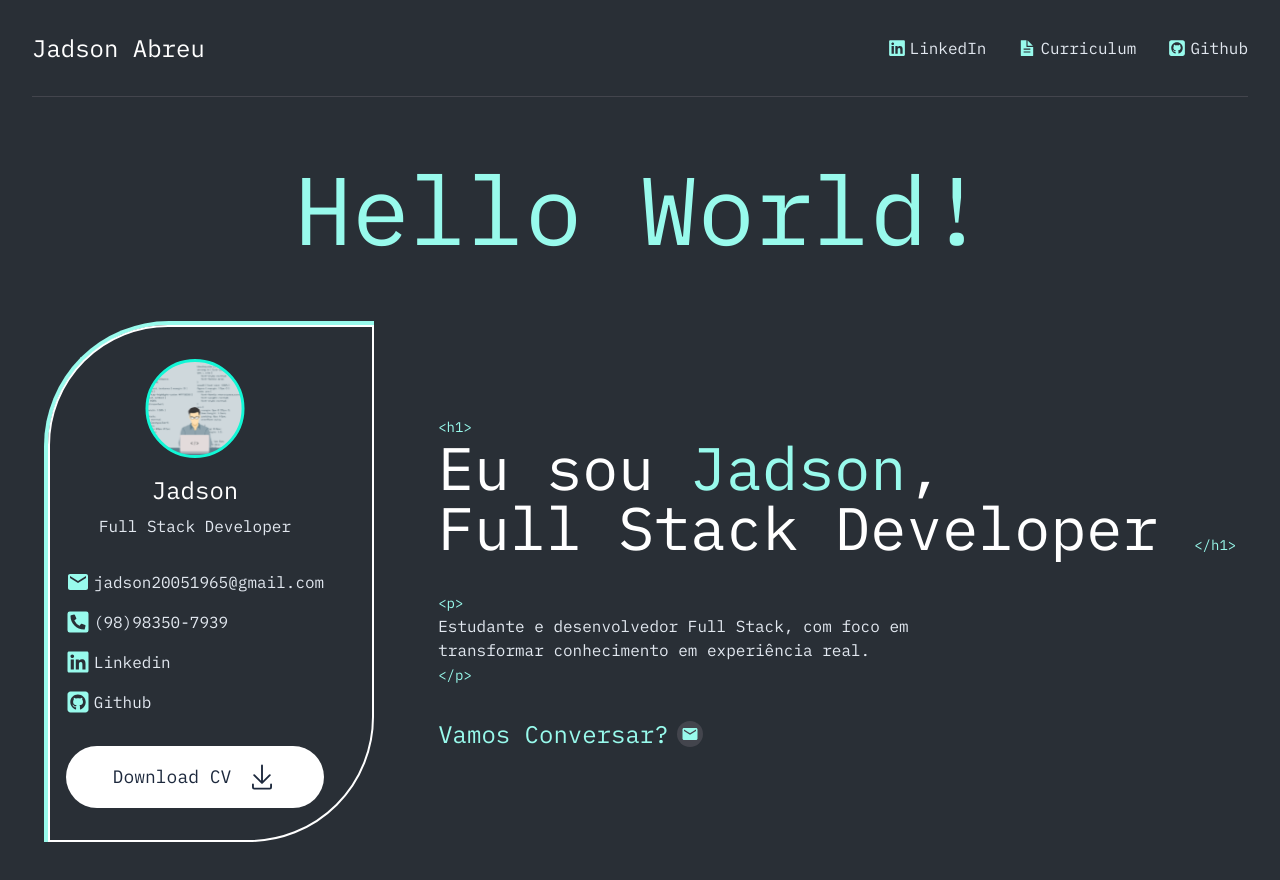
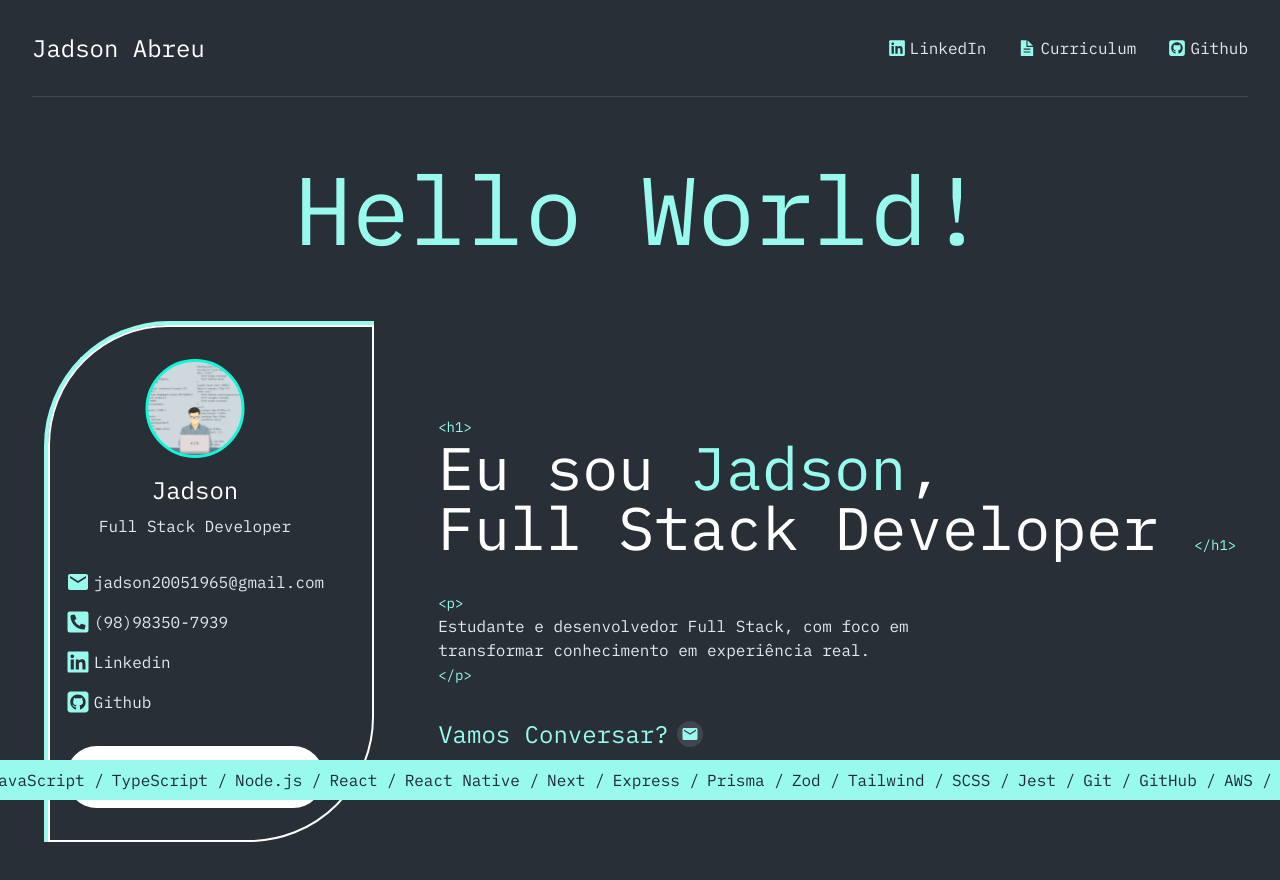
Before and after one commit to Jadson-Js/portfolio, a Next.js app: page / in a window 1280 px wide. Shown: the top 880 px of the page. Built offline with nearby package versions, Linux system fonts and the light colour scheme.

Commit message:
done hero section

```diff
--- a/src/app/globals.css
+++ b/src/app/globals.css
@@ -18,3 +18,16 @@ body {
   color: var(--white);
   font-family: "Ibm Plex Mono", monospace, Arial, Helvetica, sans-serif;
 }
+
+@keyframes marquee {
+  0% {
+    transform: translateX(0%);
+  }
+  100% {
+    transform: translateX(-100%);
+  }
+}
+
+.animate-marquee {
+  animation: marquee 30s linear infinite;
+}
--- a/src/components/hero/Hero.tsx
+++ b/src/components/hero/Hero.tsx
@@ -1,11 +1,12 @@
 import { Content } from "./Content";
 import { Profile } from "./Profile";
+import { Ticker } from "./Ticker";
 // import { Content } from "./Content";
 
 export function Hero() {
   return (
     <section className="px-8 py-8 md:py-16">
-      <div className="container mx-auto flex flex-col justify-csenter">
+      <div className="container mx-auto flex flex-col justify-center mb-16 md:mb-4">
         <span className="text-6xl text-primary inline text-center mb-8 md:mb-16 md:text-8xl">
           Hello World!
         </span>
@@ -15,6 +16,8 @@ export function Hero() {
           <Content />
         </div>
       </div>
+
+      <Ticker />
     </section>
   );
 }
--- /dev/null
+++ b/src/components/hero/Ticker.tsx
@@ -0,0 +1,72 @@
+"use client";
+
+import { useEffect, useRef } from "react";
+
+export function Ticker() {
+  const tickerRef = useRef<HTMLDivElement>(null);
+  const contentRef = useRef<HTMLDivElement>(null);
+
+  useEffect(() => {
+    const container = tickerRef.current;
+    const content = contentRef.current;
+
+    if (!container || !content) return;
+
+    // DUPLICAR O CONTEÚDO AUTOMATICAMENTE
+    content.innerHTML += content.innerHTML;
+
+    let x = 0;
+    const contentWidth = content.scrollWidth / 2;
+
+    const animate = () => {
+      x -= 1; // velocidade
+
+      // Reset quando passar a metade (loop perfeito)
+      if (Math.abs(x) >= contentWidth) {
+        x = 0;
+      }
+
+      content.style.transform = `translateX(${x}px)`;
+      requestAnimationFrame(animate);
+    };
+
+    animate();
+  }, []);
+
+  return (
+    <div
+      ref={tickerRef}
+      className="absolute bottom-0 w-full overflow-hidden whitespace-nowrap bg-primary text-slate-800 py-2 flex items-center left-0"
+    >
+      <div
+        ref={contentRef}
+        className="flex gap-2"
+        style={{ willChange: "transform" }}
+      >
+        <span>Full Stack / </span>
+        <span>Backend / </span>
+        <span>Frontend / </span>
+        <span>JavaScript / </span>
+        <span>TypeScript / </span>
+        <span>Node.js / </span>
+        <span>React / </span>
+        <span>React Native / </span>
+        <span>Next / </span>
+        <span>Express / </span>
+        <span>Prisma / </span>
+        <span>Zod / </span>
+        <span>Tailwind / </span>
+        <span>SCSS / </span>
+        <span>Jest / </span>
+        <span>Git / </span>
+        <span>GitHub / </span>
+        <span>AWS / </span>
+        <span>MySQL / </span>
+        <span>MongoDB / </span>
+        <span>DynamoDB / </span>
+        <span>SOLID / </span>
+        <span>MVC / </span>
+      </div>
+    </div>
+  );
+}
```
